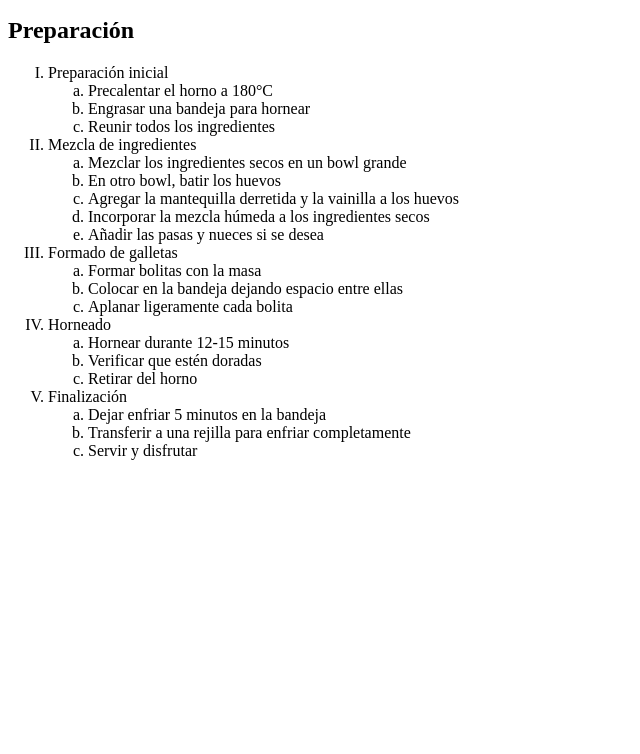
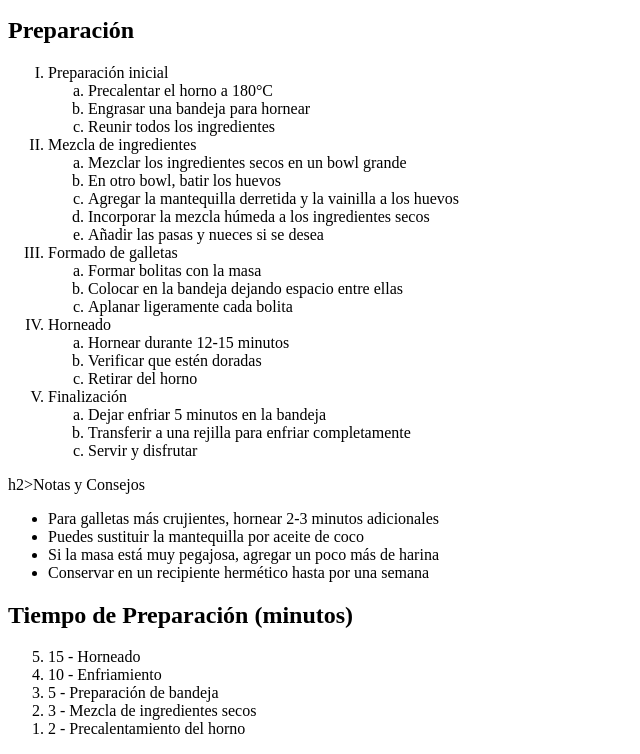
Before and after one commit to kvinnxz/Receta-combinando-listas-ordenadas-y-desordenadas, a plain HTML site: page index.html in a window 1280 px wide. Shown: the part 364-1118 px from the top of the page, without its empty margins (0-640 px from the left). Before the commit the page ends 840 px from the top, so only its background shows below. Drawn offline with Linux system fonts and the light colour scheme.

Commit message:
feat: :sparkles: se crea los concejos y el tiempo de preparacion de  la receta

```diff
--- a/index.html
+++ b/index.html
@@ -73,3 +73,21 @@
             </ol>
         </li>
     </ol>
+    h2>Notas y Consejos</h2>
+    <ul>
+        <li>Para galletas más crujientes, hornear 2-3 minutos adicionales</li>
+        <li>Puedes sustituir la mantequilla por aceite de coco</li>
+        <li>Si la masa está muy pegajosa, agregar un poco más de harina</li>
+        <li>Conservar en un recipiente hermético hasta por una semana</li>
+    </ul>
+
+    <h2>Tiempo de Preparación (minutos)</h2>
+    <ol reversed>
+        <li>15 - Horneado</li>
+        <li>10 - Enfriamiento</li>
+        <li>5 - Preparación de bandeja</li>
+        <li>3 - Mezcla de ingredientes secos</li>
+        <li>2 - Precalentamiento del horno</li>
+    </ol>
+</body>
+</html>
```
